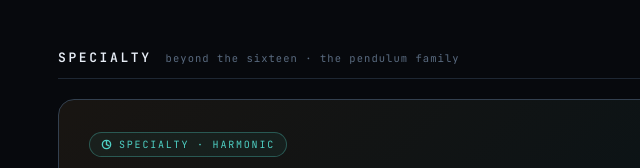
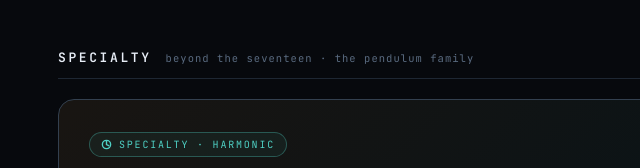
Before and after one commit to agenticocho/percussion-labs, a plain HTML site: page index.html in a window 1280 px wide. Shown: the part 2769-2937 px from the top of the page, 20-660 px from the left. Drawn offline with Linux system fonts and the light colour scheme.

Commit message:
Specialty label: beyond the seventeen

```diff
--- a/index.html
+++ b/index.html
@@ -340,7 +340,7 @@
   <section>
     <div class="section-head">
       <h2>Specialty</h2>
-      <span>beyond the sixteen · the pendulum family</span>
+      <span>beyond the seventeen · the pendulum family</span>
     </div>
 
     <div class="spec">
```
